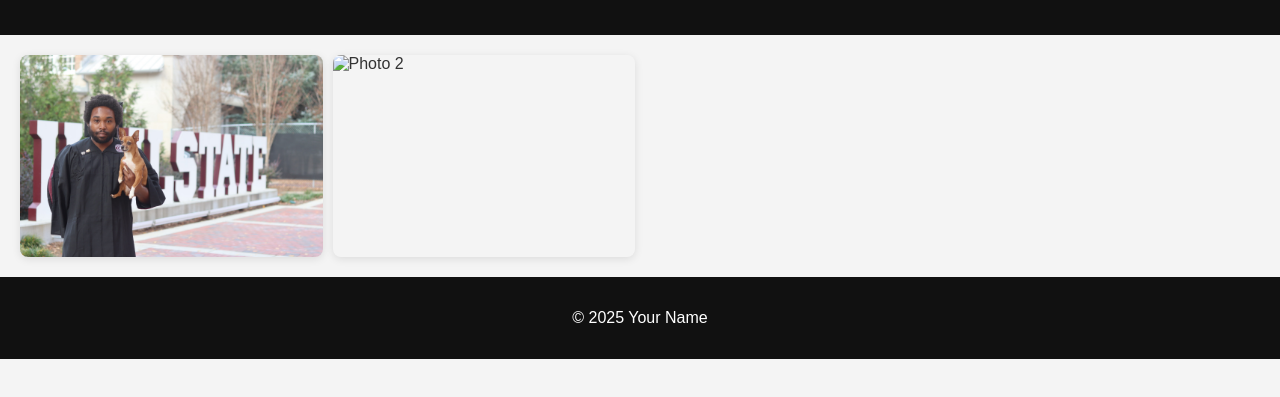
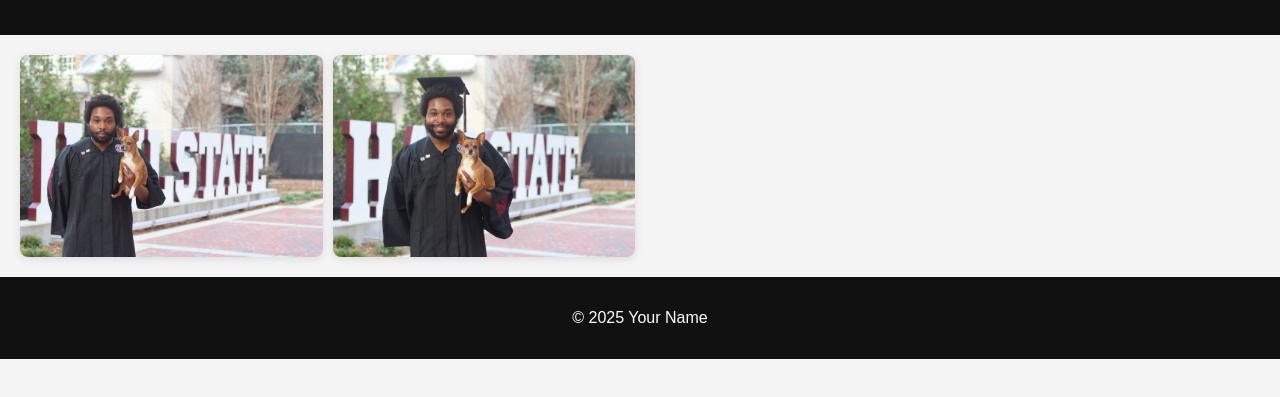
Before and after one commit to tacotony45/tacotony.github.io, a plain HTML site: page index.html in a window 1280 px wide. Shown: the part 77-474 px from the top of the page. Drawn offline with Linux system fonts and the light colour scheme.

Commit message:
Update index.html

```diff
--- a/index.html
+++ b/index.html
@@ -14,7 +14,7 @@
 
   <main class="gallery">
     <img src="IMG_7648.jpeg" alt="Photo 1">
-    <img src="IMG_7649.jpeg" alt="Photo 2">
+    <img src="IMG_7660.jpeg" alt="Photo 2">
 
     <!-- Add more photos here -->
   </main>
```
